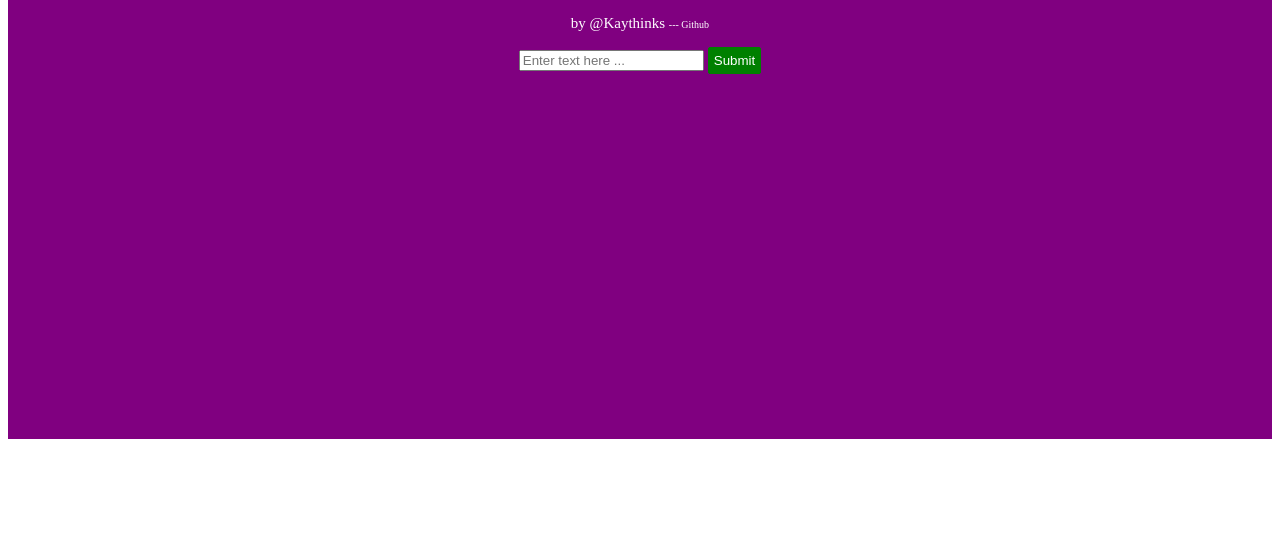
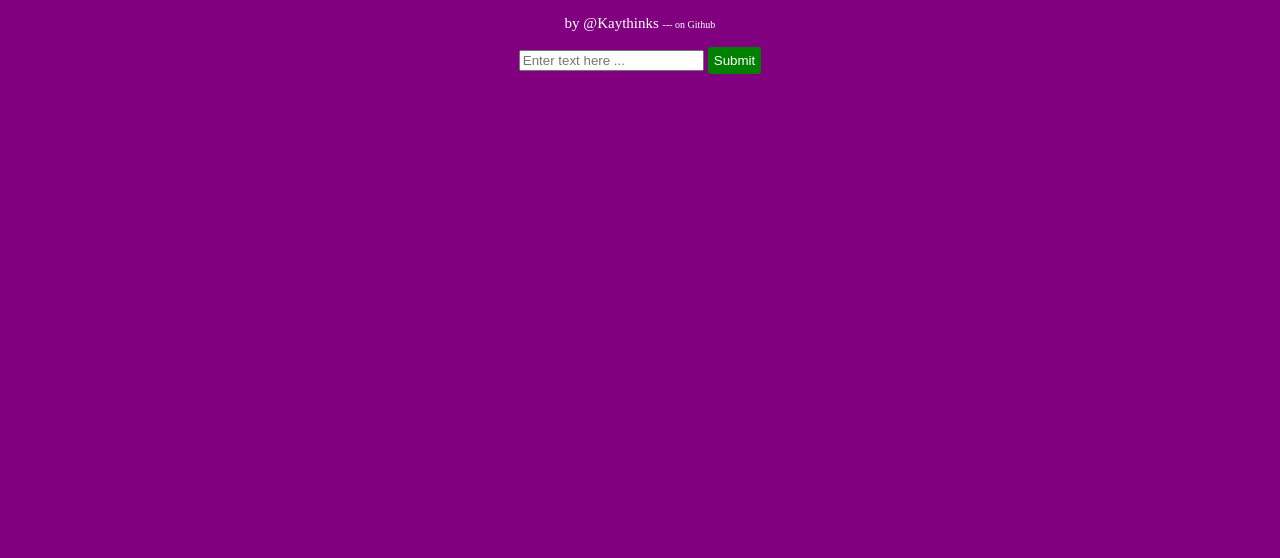
Before and after one commit to kaythinks/Palindrome-Checker, a plain HTML site: page index.html in a window 1280 px wide. Shown: the part 242-800 px from the top of the page. Drawn offline with Linux system fonts and the light colour scheme.

Commit message:
Style update

```diff
--- a/index.html
+++ b/index.html
@@ -9,9 +9,9 @@
 	.center{
 		text-align: center;
 		background: purple;
-    	border: 3px solid transparent;
-    	padding-top: 12%;
-    	padding-bottom: 23%;
+    	border: 3px solid transparent !important;
+    	padding-top: 12%;*/
+    	padding-bottom: 23%;*/
 	}
 	.btn{
 		background:green;
@@ -36,13 +36,16 @@
 		visibility: hidden;
 	}
 	.myinfo{
-		font-size:x-small
+		font-size:x-small;
+	}
+	.full{
+		background-color: purple;
 	}
 </style>
-<body>
+<body class="full">
 <div class="center">
 	<p class="head"> A Vanilla JS Palindrome Checker</p>
-	<p class="head2">by @Kaythinks <span class="myinfo"> --- Github</span></p>
+	<p class="head2">by @Kaythinks <span class="myinfo"> --- on Github</span></p>
 
 	<input id="checkit" type="text" name="checkit" placeholder="Enter text here ...">
 	<input type="button" onclick="submit()" value="Submit" class="btn">
```
